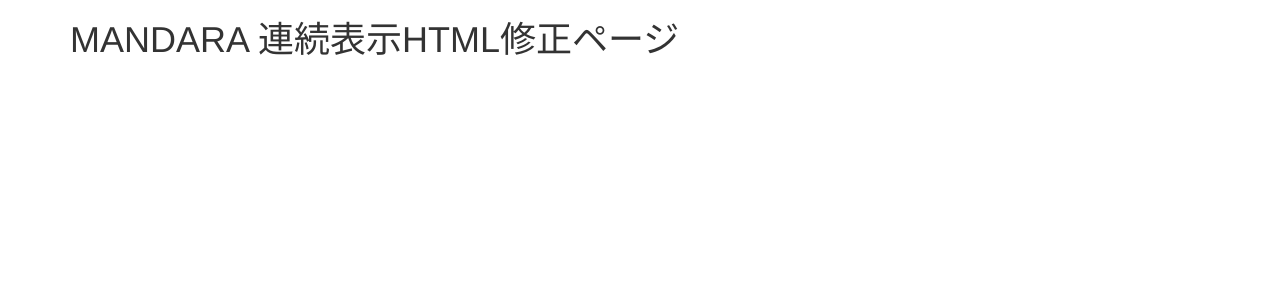
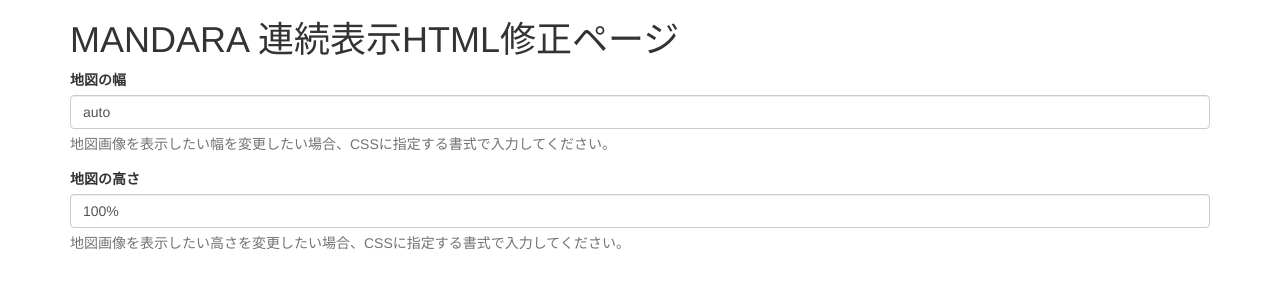
Before and after one commit to am1tanaka/mandara-cnthtml, a website: page dist/index.html in a window 1280 px wide. Drawn offline with Linux system fonts and the light colour scheme; files that its build step writes are made by us from their sources.

Commit message:
画面の幅と高さの欄を追加

```diff
--- a/dist/index.html
+++ b/dist/index.html
@@ -16,7 +16,18 @@
             <div class='dad'></div>
 
             <!-- 要素:画像サイズ-->
+            <div class='form-group'>
+                <label for="">地図の幅</label>
+                <input type="text" class="form-control" id="textWidth" value='auto' placeholder="幅。600px、100%などで指定">
+                <p class="help-block">地図画像を表示したい幅を変更したい場合、CSSに指定する書式で入力してください。</p>
+            </div>
+            <div class='form-group'>
+                <label for="">地図の高さ</label>
+                <input type="text" class="form-control" id="textHeight" value='100%' placeholder="高さ。300px、10em、80%などで指定">
+                <p class="help-block">地図画像を表示したい高さを変更したい場合、CSSに指定する書式で入力してください。</p>
+            </div>
             <!-- 要素:地図のコピーライト-->
+
 
             <!-- 実行ボタン-->
 
```
Also changed, not shown: README.md.
